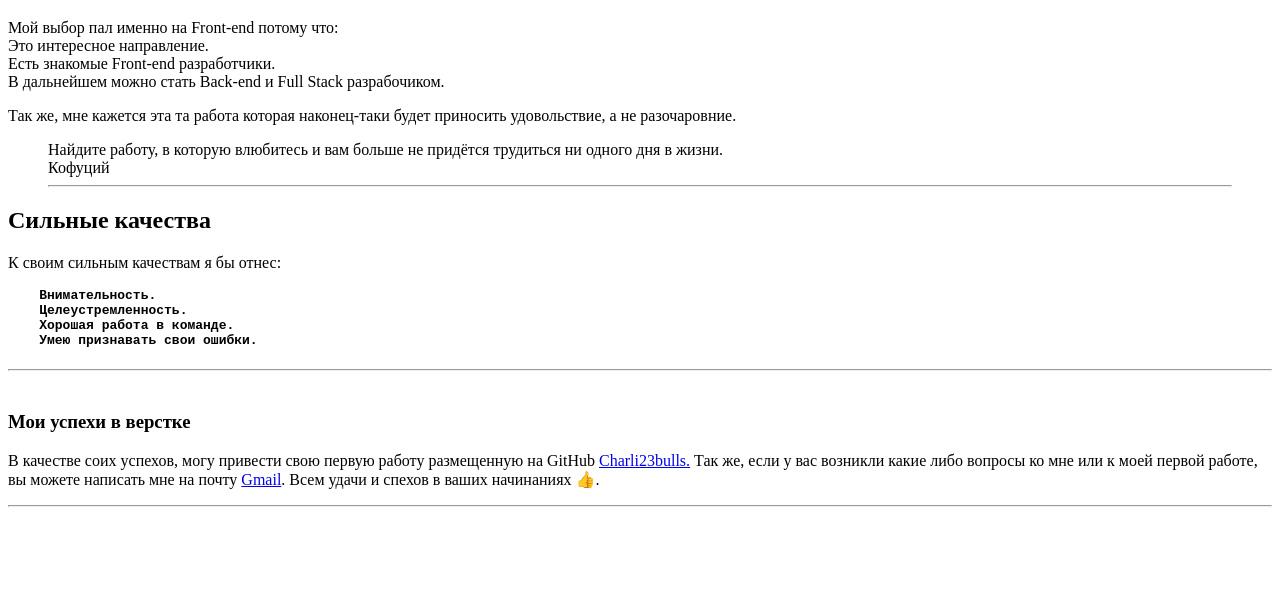
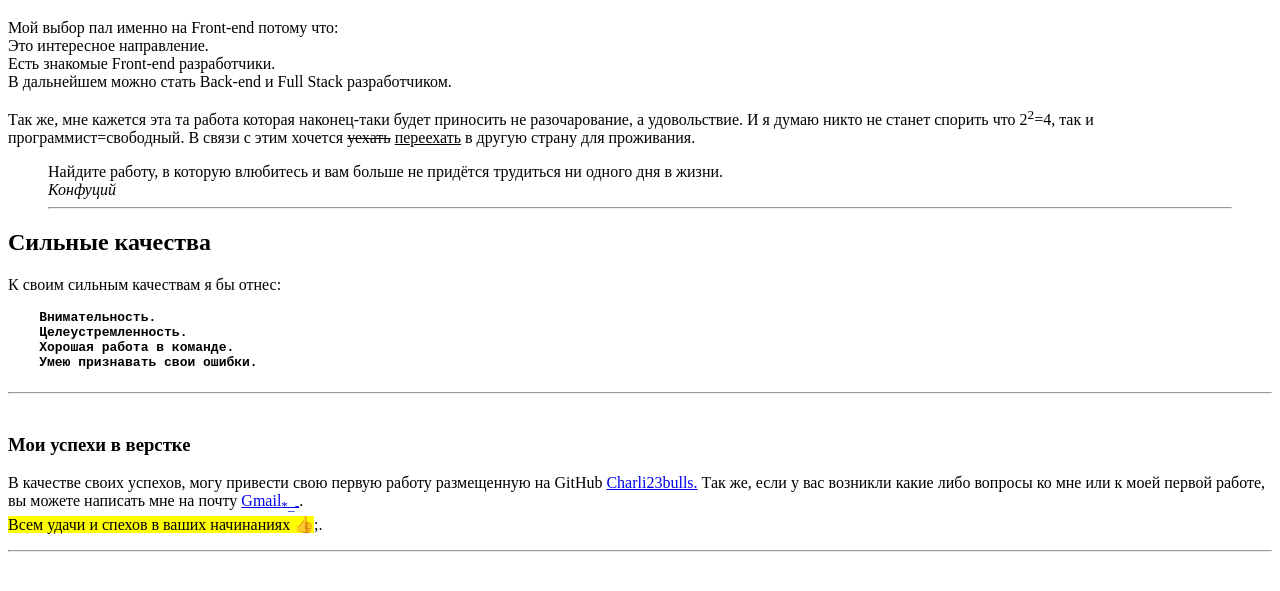
Before and after one commit to charli23bulls/if-html, a plain HTML site: page about/index.html in a window 1280 px wide. Shown: the part 61-652 px from the top of the page. Drawn offline with Linux system fonts and the light colour scheme.

Commit message:
add tags strong, em, mark, del, ins, sub, sup;

```diff
--- a/about/index.html
+++ b/about/index.html
@@ -6,10 +6,10 @@
 </head>
 <body>
 <h1>Смена сферы деятельности</h1>
-<p>Мой выбор пал именно на Front-end потому что:<br>Это интересное направление.<br>Есть знакомые Front-end разработчики.<br>В дальнейшем можно стать Back-end и Full Stack разрабочиком.</p>
-<p>Так же, мне кажется эта та работа которая наконец-таки будет приносить удовольствие, а не разочаровние.</p>
+<p>Мой выбор пал именно на Front-end потому что:<br>Это интересное направление.<br>Есть знакомые Front-end разработчики.<br>В дальнейшем можно стать Back-end и Full Stack разработчиком.</p>
+<p>Так же, мне кажется эта та работа которая наконец-таки будет приносить не разочарование, а удовольствие. И я думаю никто не станет спорить что 2<sup>2</sup>=4, так и программист=свободный. В связи с этим хочется <del>уехать</del> <ins>переехать</ins> в другую страну для проживания.</p>
 <blockquote cite="https://citaty.info/quote/35711#comments">
-    Найдите работу, в которую влюбитесь и вам больше не придётся трудиться ни одного дня в жизни.<br>Кофуций
+    Найдите работу, в которую влюбитесь и вам больше не придётся трудиться ни одного дня в жизни.<br> <em>Конфуций</em>
     <hr>
 </blockquote>
 <h2>Сильные качества</h2>
@@ -23,7 +23,7 @@
 </pre>
 
 <h3>Мои успехи в верстке</h3>
-<p>В качестве соих успехов, могу привести свою первую работу размещенную на GitHub <a href="https://github.com/charli23bulls/if-html" target="_blank">Charli23bulls.</a> Так же, если у вас возникли какие либо вопросы ко мне или к моей первой работе, вы можете написать мне на почту <a href="https://mail.google.com/mail/u/1/#search/ddontisttt%40gmail.com?compose=new">Gmail</a>. Всем удачи и спехов в ваших начинаниях &#x1F44D;.
+<p>В качестве своих успехов, могу привести свою первую работу размещенную на GitHub <a href="https://github.com/charli23bulls/if-html" target="_blank">Charli23bulls.</a> Так же, если у вас возникли какие либо вопросы ко мне или к моей первой работе, вы можете написать мне на почту <a href="https://mail.google.com/mail/u/1/#search/ddontisttt%40gmail.com?compose=new">Gmail<sub>*_-</sub></a>.<br><mark>Всем удачи и спехов в ваших начинаниях &#x1F44D</mark>;.
 <hr>
 </body>
 </html>
```
